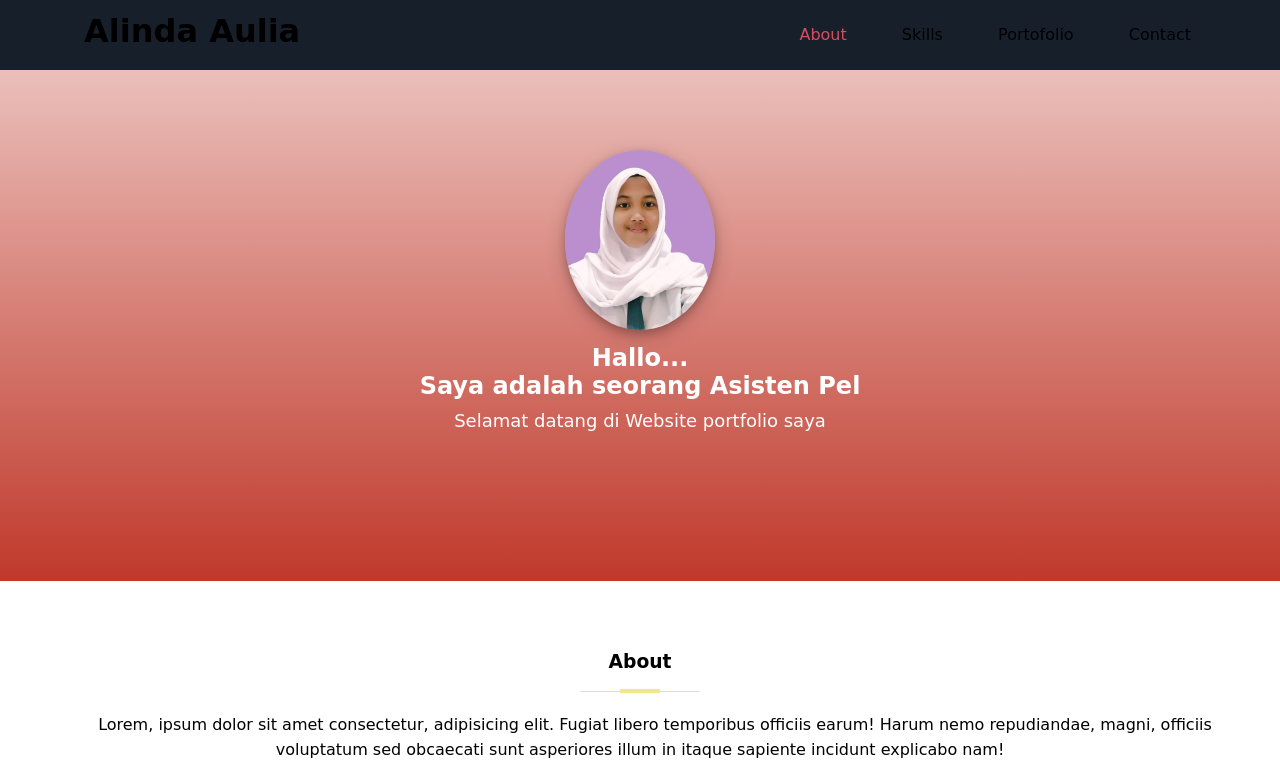
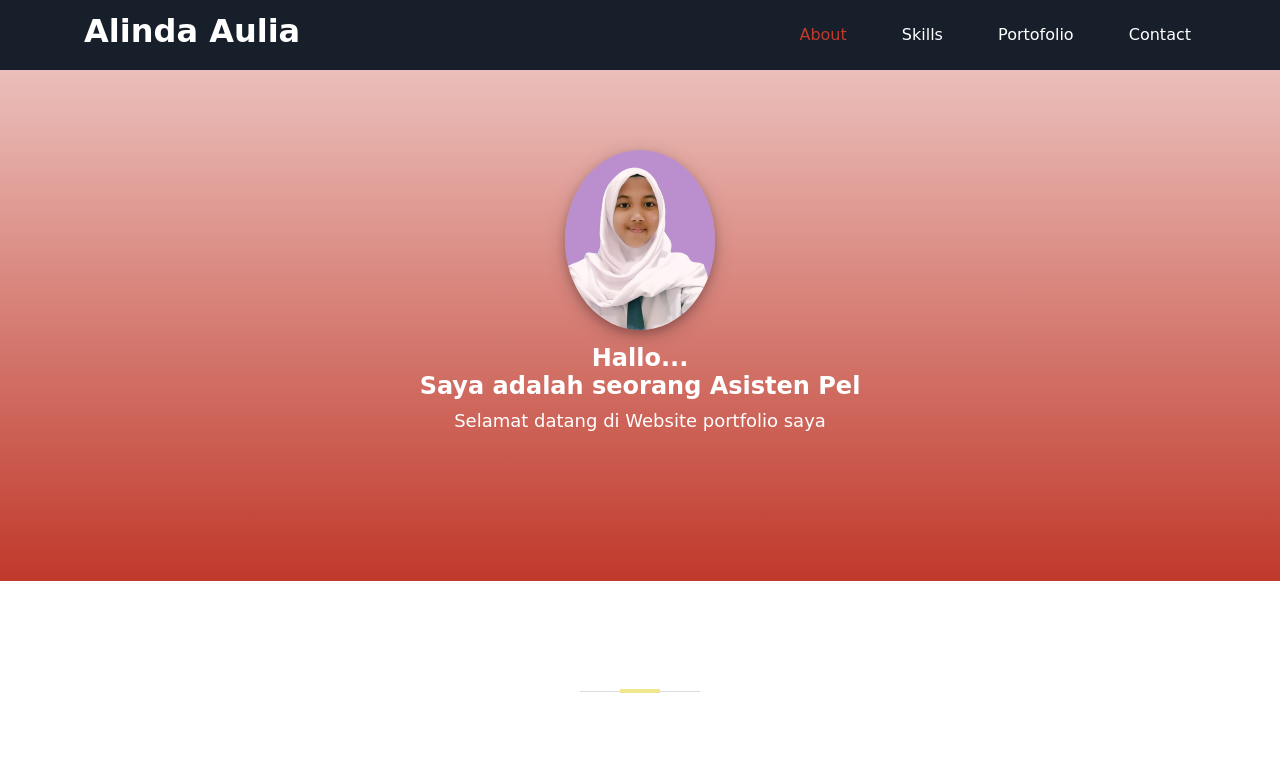
Before and after one commit to alindaarniati/Portofolio_Alinda, a plain HTML site: page index.html in a window 1280 px wide. In both pictures the pointer is over the link "About". Shown: the top 774 px of the page. Drawn offline with Linux system fonts and the light colour scheme; a web font is replaced by a local one.

Commit message:
Update style.css
ganti warna

```diff
--- a/css/style.css
+++ b/css/style.css
@@ -2,7 +2,7 @@
 	font-family: 'Koh Santepheap', cursive;
 	padding:0;
 	margin:0;
-	color: black;
+	color: #fff;
 }
 /* pengaturan header */
 header {
@@ -19,7 +19,7 @@ header ul li {
 	padding:25px;
 }
 header ul li a:hover {
-	color: #d64d60;
+	color: #C0392B;
 }
 header ul li a {
 	transition: .3s;
@@ -31,7 +31,7 @@ header h1 {
 	padding-top: 12px;
 }
 header h1 a:hover {
-	color: #d64d6c;
+	color: #C0392B;
 }
 header h1 a {
 	transition: .3s;
```
